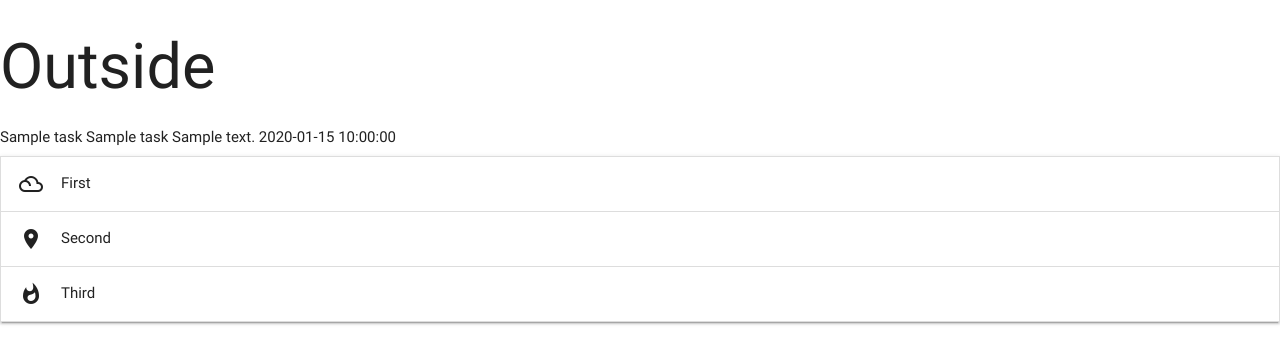
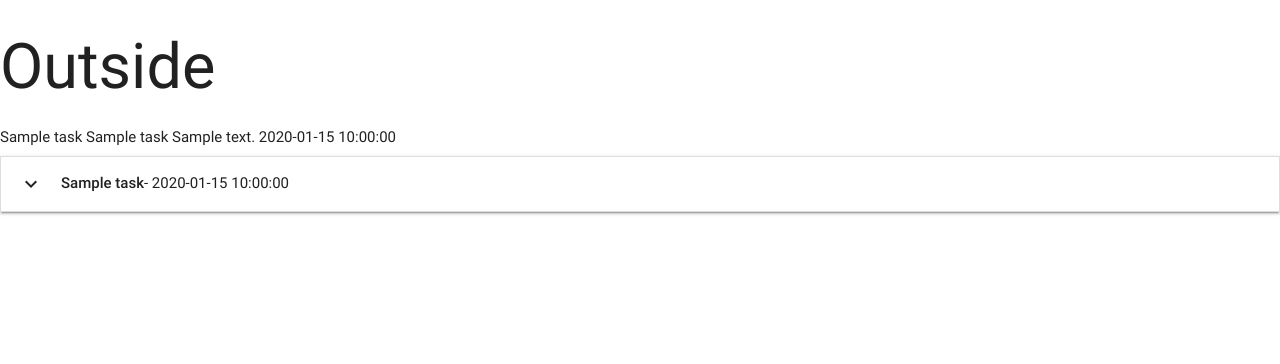
Before and after one commit to 2tracks/Task_manager, a Flask app: page / in a window 1280 px wide. Shown: the top 364 px of the page. Run offline with Flask 2, Linux system fonts and the light colour scheme; a database or web service that is not in the repository returns one stand-in record (values such as "Sample title"); some libraries are stand-ins or nearby versions.

Commit message:
Added task to ul

```diff
--- a/templates/tasks.html
+++ b/templates/tasks.html
@@ -9,18 +9,17 @@
         {% endfor %}
 
 <ul class="collapsible">
+    {% for task in tasks %}
     <li>
-      <div class="collapsible-header"><i class="material-icons">filter_drama</i>First</div>
-      <div class="collapsible-body"><span>Lorem ipsum dolor sit amet.</span></div>
+      <div class="collapsible-header"><i class="material-icons">expand_more</i><strong>{{task.task_name}}</strong> - {{task.due_date}}
+      </div>
+      <div class="collapsible-body">
+        <span>{{task.task_description}}
+        </span>
+      </div>
     </li>
-    <li>
-      <div class="collapsible-header"><i class="material-icons">place</i>Second</div>
-      <div class="collapsible-body"><span>Lorem ipsum dolor sit amet.</span></div>
-    </li>
-    <li>
-      <div class="collapsible-header"><i class="material-icons">whatshot</i>Third</div>
-      <div class="collapsible-body"><span>Lorem ipsum dolor sit amet.</span></div>
-    </li>
+    {% endfor %}
+
 </ul>
 
 {% endblock %}
```
